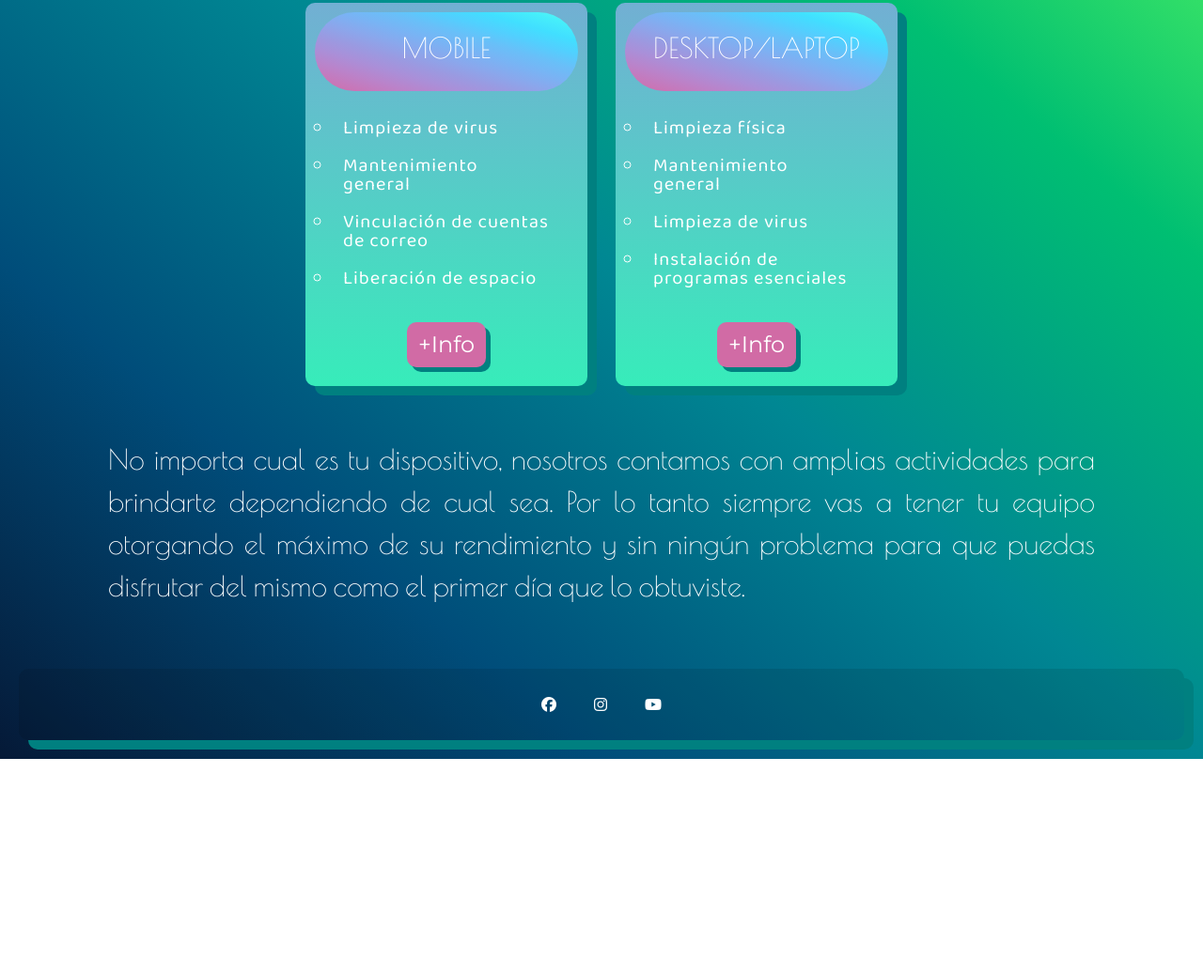
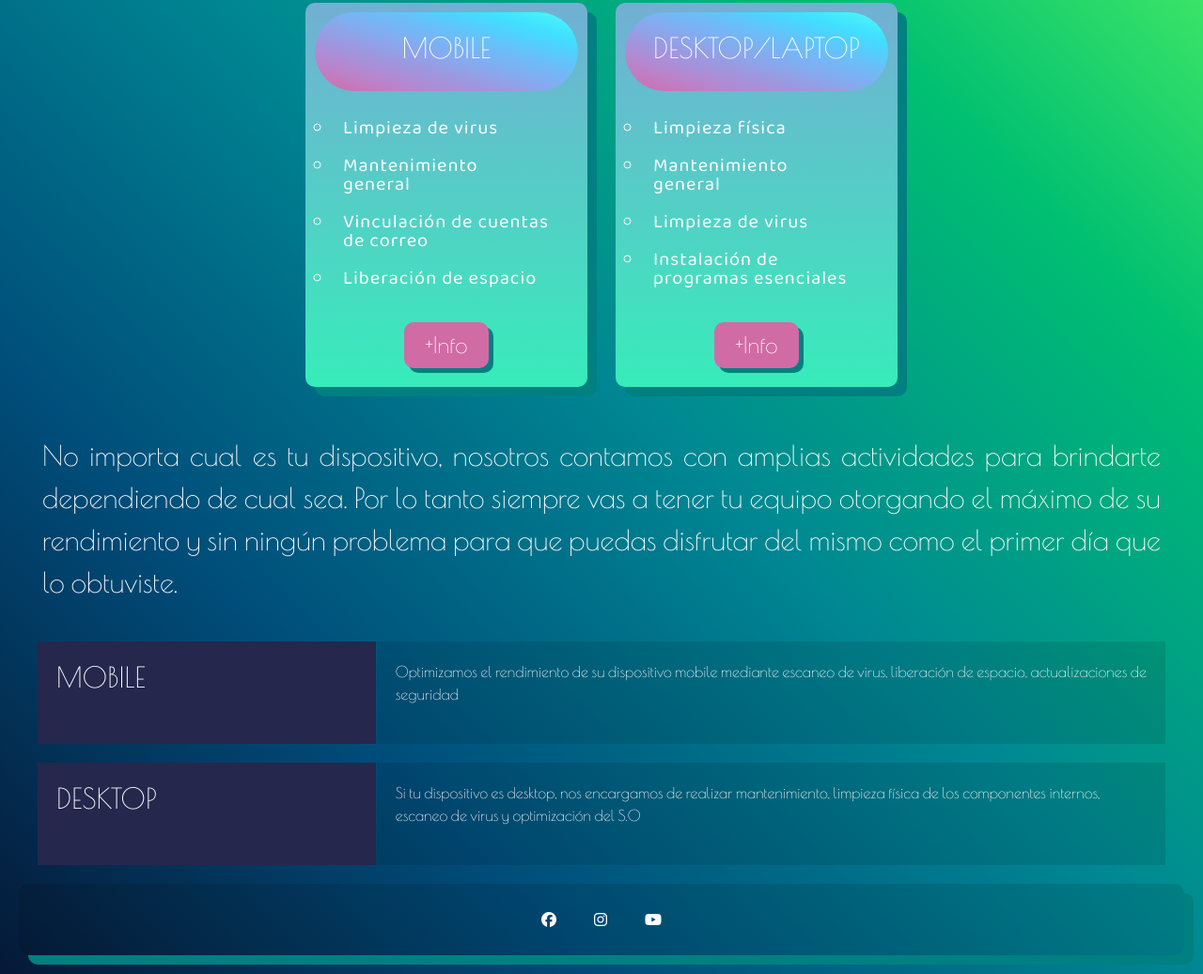
Before and after one commit to thedanca/proyectoFinal, a website: page servicios.html in a window 1280 px wide. Shown: the part 252-1289 px from the top of the page at 94% size. Before the commit the page ends 1060 px from the top, so only its background shows below. Drawn offline with nearby package versions, Linux system fonts and the light colour scheme.

Commit message:
Se modifica servicios.html y se agrega texto

```diff
--- a/scss/style.scss
+++ b/scss/style.scss
@@ -32,15 +32,12 @@ h1 {
 	text-transform: uppercase;
 }
 
-
-
-
 .cuerpoGrid {
 	@include marco(0,0 );
 	display: grid;
 	grid-template-columns: 250px 250px;
 	grid-template-rows: 250px 250px;
-	align-items: center;
+	align-items: initial;
 	max-width: 50%;
     max-width: 50%;
     justify-content: center;
@@ -497,6 +494,10 @@ body {
 	-webkit-border-radius: 10px 10px 10px 10px;
 	border: 0px solid #000000;
 	box-shadow: 5px 5px teal;
+	a{
+		text-decoration: none;
+		color: white;
+	}
 }
 
 .boton {
@@ -765,3 +766,44 @@ nav ul li.btn.hide i:before{
 }
 
 }
+
+.grid-container {
+	display: grid;
+	grid-template-columns: 0.6fr 1.4fr;
+	grid-template-rows: repeat(2, 1fr);
+	gap: 20px 1px;
+	grid-template-areas:
+	  "mobileEnc contMobile"
+	  "deskEnc contDesk";
+
+  }
+
+  .mobileEnc {
+	  grid-area: mobileEnc;
+	  background: #25274d;
+	  color: #fff;
+	}
+
+  .contMobile {
+	  grid-area: contMobile;
+	  background: $colorCapa;
+	  color: #fff;
+	  p{
+		color: #fff;
+		font-family: 'Poiret One';
+	  }
+	 }
+
+  .deskEnc {
+    grid-area: deskEnc;
+	background: #25274d;
+	color: #fff; }
+
+  .contDesk {
+	  grid-area: contDesk;
+	  background: $colorCapa;
+	  p{
+		color: #fff;
+		font-family: 'Poiret One';
+	  }
+	 }
--- a/servicios.html
+++ b/servicios.html
@@ -28,7 +28,7 @@
   <body>
     <header>
       <nav>
-         <ul>
+         <ul class="MENU">
             <li class="logo"><a href="index.html">Servicio Técnico</a></li>
              <li class="items"><a href="sobre_nosotros.html"><i class="far fa-id-badge"></i>Sobre nosotros</a></li>
              <li class="items"><a href="servicios.html"><i class="far fa-list-alt"></i>Servicios</a></li>
@@ -40,7 +40,7 @@
      </header>
        <script>
          $(document).ready(function(){
-           $('.btn').click(function(){
+           $('.MENU .btn').click(function(){
              $('.items').toggleClass("show");
              $('ul li').toggleClass("hide");
            });
@@ -68,7 +68,7 @@
                 <li>Vinculación de cuentas de correo</li>
                 <li>Liberación de espacio</li>
               </ul>
-              <button type="button" class="btn btn-primary collapsed" data-toggle="collapse" data-target="#demo">+Info</button>
+              <button type="button" class="btn btn-primary collapsed" data-toggle="collapse" data-target="#demo"><a href="#info">+Info</a></button>
             </div>
           </div>
           <div class="columnas__item">
@@ -82,27 +82,25 @@
                 <li>Limpieza de virus</li>
                 <li>Instalación de programas esenciales</li>
               </ul>
-              <button type="button" class="btn btn-primary collapsed" data-toggle="collapse"  data-target="#demo2">+Info</button>
+              <button type="button" class="btn btn-primary collapsed" data-toggle="collapse" data-target="#demo"><a href="#info">+Info</a></button>
             </div>
           </div>
-        </section>
-        <section class="texto">
-          <div id="demo" class="texto texto--miniatura collapse">
-            <p>
-              Lorem ipsum dolor sit amet, consectetur adipisicing elit,
-            sed do eiusmod tempor incididunt ut labore et dolore magna aliqua. Ut enim ad minim veniam,
-            quis nostrud exercitation ullamco laboris nisi ut aliquip ex ea commodo consequat.
-            </p>
-          </div>
-          <div id="demo2" class="texto texto--miniatura collapse">
-            <p>
-              Lorem ipsum dolor sit amet, consectetur adipisicing elit,
-            sed do eiusmod tempor incididunt ut labore et dolore magna aliqua. Ut enim ad minim veniam,
-            quis nostrud exercitation ullamco laboris nisi ut aliquip ex ea commodo consequat.
-            </p>
-          </div>
-          <p class="texto texto--descripcion">No importa cual es tu dispositivo, nosotros contamos con amplias actividades para brindarte dependiendo de cual sea. Por lo tanto siempre vas a tener tu equipo otorgando el máximo de su rendimiento y sin ningún problema  para que puedas disfrutar del mismo como el primer día que lo obtuviste.</p>
-        </section>
+      </div>
+
+    </section>
+    <p class="texto texto--descripcion">No importa cual es tu dispositivo, nosotros contamos con amplias actividades para brindarte dependiendo de cual sea. Por lo tanto siempre vas a tener tu equipo otorgando el máximo de su rendimiento y sin ningún problema  para que puedas disfrutar del mismo como el primer día que lo obtuviste.</p>
+  </section>
+
+
+      <div class="grid-container">
+        <div class="mobileEnc"><h2>Mobile</h2><a name="info"></a></div>
+        <div class="contMobile">
+          <p>Optimizamos el rendimiento de su dispositivo mobile mediante escaneo de virus, liberación de espacio, actualizaciones de seguridad</p>
+        </div>
+        <div class="deskEnc"><h2>Desktop</h2><a name="info"></a></div>
+        <div class="contDesk">
+          <p>Si tu dispositivo es desktop, nos encargamos de realizar mantenimiento, limpieza física de los componentes internos, escaneo de virus y optimización del S.O</p>
+        </div>
       </div>
     </main>
     <footer class="footer">
```
Also changed, not shown: index.html (+2 -2 lines), planes.html (+1 -1 lines), CSS/style.css.
